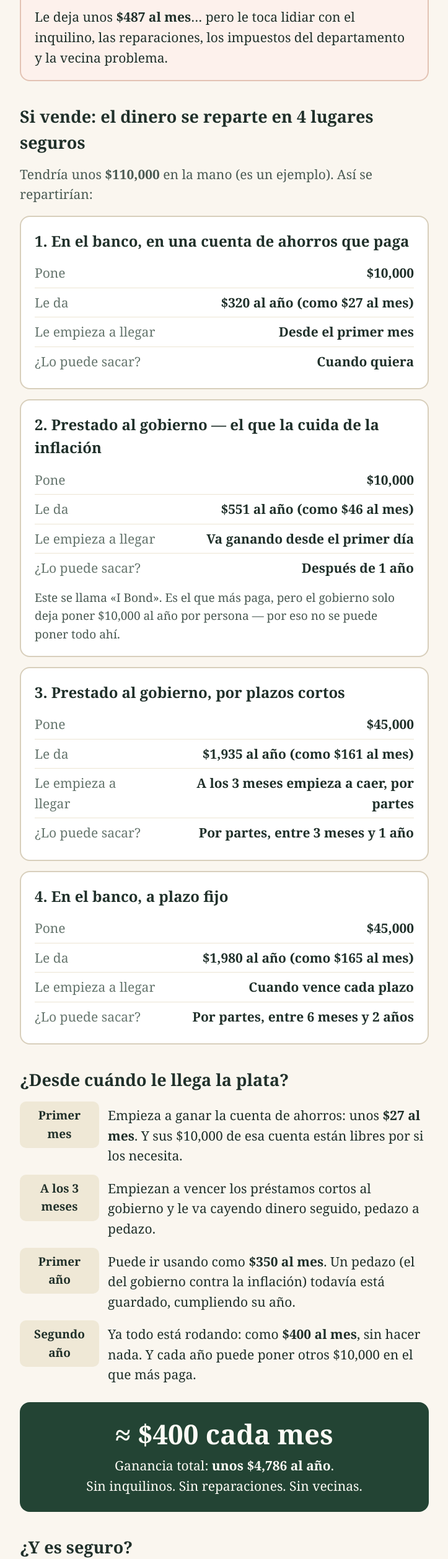
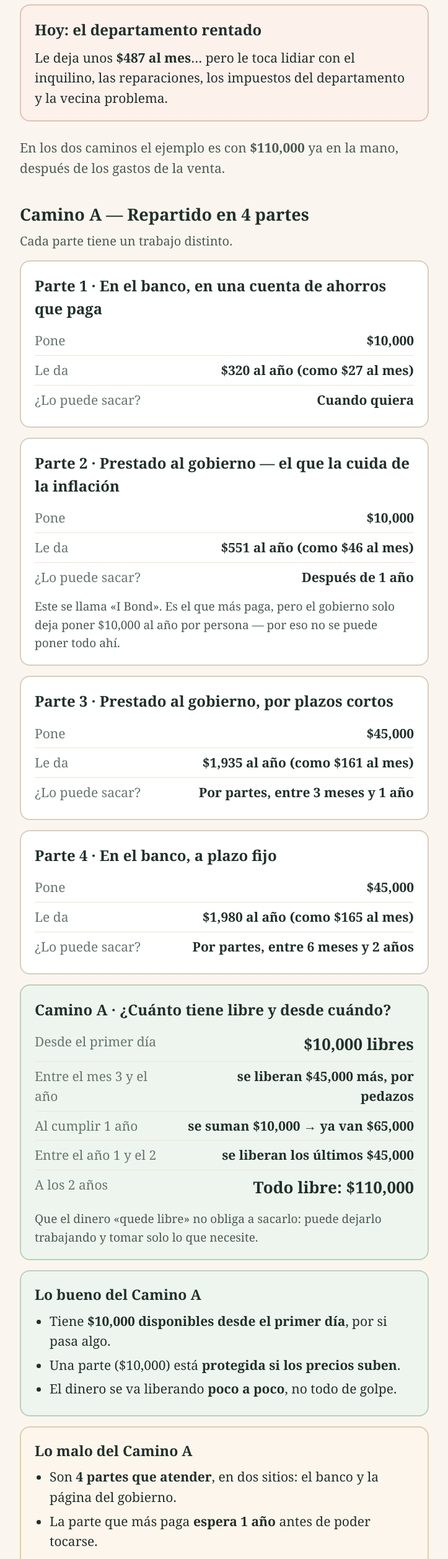
Before and after one commit to DiegoTeCuenta/web, a plain HTML site: page plan-mama/index.html in a window 1280 px wide. Shown: the part 275-2790 px from the top of the page at 62% size, without its empty margins (278-1001 px from the left). Drawn offline with Linux system fonts and the light colour scheme.

Commit message:
plan-mama: dos caminos (4 partes y 2 partes) con pros, contras y disponibilidad con montos

```diff
--- a/plan-mama/index.html
+++ b/plan-mama/index.html
@@ -17,7 +17,8 @@
   .wrap { max-width: 700px; margin: 0 auto; padding: 28px 20px 60px; }
   h1 { font-size: 38px; line-height: 1.2; margin: 10px 0 8px; }
   .intro { font-size: 21px; color: #4a5a53; margin: 0 0 28px; }
-  h2 { font-size: 27px; margin: 36px 0 14px; }
+  h2 { font-size: 27px; margin: 38px 0 6px; }
+  .camino-sub { font-size: 20px; color: #4a5a53; margin: 0 0 16px; }
   .card {
     background: #ffffff;
     border: 2px solid #d8cfbc;
@@ -35,18 +36,19 @@
   .v { font-weight: bold; text-align: right; }
   .note { font-size: 19px; color: #4a5a53; margin: 10px 0 0; }
   .hoy { background: #fdf1ec; border-color: #e3c3b4; }
+  .libre { background: #eef5ee; border-color: #b9d2b9; }
+  .libre .monto { font-size: 26px; font-weight: bold; }
+  .pros { background: #eef5ee; border-color: #b9d2b9; }
+  .contras { background: #fdf6ec; border-color: #e0cfa3; }
+  .pros p.title, .contras p.title { font-size: 23px; font-weight: bold; margin: 0 0 8px; }
+  .pros ul, .contras ul { margin: 0; padding-left: 24px; }
+  .pros li, .contras li { margin-bottom: 6px; }
   .total {
     background: #234434; color: #fdfbf5; border-radius: 16px;
     padding: 26px 22px; text-align: center; margin: 28px 0 16px;
   }
-  .total .big { font-size: 44px; font-weight: bold; line-height: 1.15; }
+  .total .big { font-size: 40px; font-weight: bold; line-height: 1.2; }
   .total p { font-size: 21px; margin: 10px 0 0; }
-  .paso { display: flex; gap: 14px; margin-bottom: 14px; align-items: flex-start; }
-  .cuando {
-    flex: 0 0 128px; font-weight: bold; background: #efe8d6;
-    border-radius: 10px; padding: 8px 10px; text-align: center; font-size: 19px;
-  }
-  .paso p { margin: 6px 0 0; font-size: 21px; }
   .foot { font-size: 17px; color: #66766e; margin-top: 34px; }
 </style>
 </head>
@@ -54,68 +56,132 @@
 <div class="wrap">
 
   <h1>Su dinero, en simple</h1>
-  <p class="intro">Esto es lo que pasaría si vende su parte del departamento y pone ese dinero a trabajar tranquilo. Todo está en esta sola página, explicado sin palabras raras.</p>
+  <p class="intro">Esto es lo que pasaría si vende su parte del departamento y pone ese dinero a trabajar tranquilo. Hay <strong>dos caminos buenos</strong> para repartirlo. Aquí están los dos, con lo bueno, lo malo y — lo más importante — <strong>cuánto dinero tiene libre y desde cuándo</strong>. Todo en esta sola página, sin palabras raras.</p>
 
   <div class="card hoy">
     <p class="name">Hoy: el departamento rentado</p>
     <p style="margin:0">Le deja unos <strong>$487 al mes</strong>… pero le toca lidiar con el inquilino, las reparaciones, los impuestos del departamento y la vecina problema.</p>
   </div>
 
-  <h2>Si vende: el dinero se reparte en 4 lugares seguros</h2>
-  <p class="intro" style="margin-bottom:18px">Tendría unos <strong>$110,000</strong> en la mano (es un ejemplo). Así se repartirían:</p>
+  <p class="intro" style="margin-top:26px">En los dos caminos el ejemplo es con <strong>$110,000</strong> ya en la mano, después de los gastos de la venta.</p>
+
+  <!-- ============ CAMINO A ============ -->
+  <h2>Camino A — Repartido en 4 partes</h2>
+  <p class="camino-sub">Cada parte tiene un trabajo distinto.</p>
 
   <div class="card">
-    <p class="name">1. En el banco, en una cuenta de ahorros que paga</p>
+    <p class="name">Parte 1 · En el banco, en una cuenta de ahorros que paga</p>
     <div class="row"><span class="k">Pone</span><span class="v">$10,000</span></div>
     <div class="row"><span class="k">Le da</span><span class="v">$320 al año (como $27 al mes)</span></div>
-    <div class="row"><span class="k">Le empieza a llegar</span><span class="v">Desde el primer mes</span></div>
     <div class="row"><span class="k">¿Lo puede sacar?</span><span class="v">Cuando quiera</span></div>
   </div>
 
   <div class="card">
-    <p class="name">2. Prestado al gobierno — el que la cuida de la inflación</p>
+    <p class="name">Parte 2 · Prestado al gobierno — el que la cuida de la inflación</p>
     <div class="row"><span class="k">Pone</span><span class="v">$10,000</span></div>
     <div class="row"><span class="k">Le da</span><span class="v">$551 al año (como $46 al mes)</span></div>
-    <div class="row"><span class="k">Le empieza a llegar</span><span class="v">Va ganando desde el primer día</span></div>
     <div class="row"><span class="k">¿Lo puede sacar?</span><span class="v">Después de 1 año</span></div>
     <p class="note">Este se llama «I Bond». Es el que más paga, pero el gobierno solo deja poner $10,000 al año por persona — por eso no se puede poner todo ahí.</p>
   </div>
 
   <div class="card">
-    <p class="name">3. Prestado al gobierno, por plazos cortos</p>
+    <p class="name">Parte 3 · Prestado al gobierno, por plazos cortos</p>
     <div class="row"><span class="k">Pone</span><span class="v">$45,000</span></div>
     <div class="row"><span class="k">Le da</span><span class="v">$1,935 al año (como $161 al mes)</span></div>
-    <div class="row"><span class="k">Le empieza a llegar</span><span class="v">A los 3 meses empieza a caer, por partes</span></div>
     <div class="row"><span class="k">¿Lo puede sacar?</span><span class="v">Por partes, entre 3 meses y 1 año</span></div>
   </div>
 
   <div class="card">
-    <p class="name">4. En el banco, a plazo fijo</p>
+    <p class="name">Parte 4 · En el banco, a plazo fijo</p>
     <div class="row"><span class="k">Pone</span><span class="v">$45,000</span></div>
     <div class="row"><span class="k">Le da</span><span class="v">$1,980 al año (como $165 al mes)</span></div>
-    <div class="row"><span class="k">Le empieza a llegar</span><span class="v">Cuando vence cada plazo</span></div>
     <div class="row"><span class="k">¿Lo puede sacar?</span><span class="v">Por partes, entre 6 meses y 2 años</span></div>
   </div>
 
-  <h2>¿Desde cuándo le llega la plata?</h2>
-  <div class="paso"><div class="cuando">Primer mes</div><p>Empieza a ganar la cuenta de ahorros: unos <strong>$27 al mes</strong>. Y sus $10,000 de esa cuenta están libres por si los necesita.</p></div>
-  <div class="paso"><div class="cuando">A los 3 meses</div><p>Empiezan a vencer los préstamos cortos al gobierno y le va cayendo dinero seguido, pedazo a pedazo.</p></div>
-  <div class="paso"><div class="cuando">Primer año</div><p>Puede ir usando como <strong>$350 al mes</strong>. Un pedazo (el del gobierno contra la inflación) todavía está guardado, cumpliendo su año.</p></div>
-  <div class="paso"><div class="cuando">Segundo año</div><p>Ya todo está rodando: como <strong>$400 al mes</strong>, sin hacer nada. Y cada año puede poner otros $10,000 en el que más paga.</p></div>
+  <div class="card libre">
+    <p class="name">Camino A · ¿Cuánto tiene libre y desde cuándo?</p>
+    <div class="row"><span class="k">Desde el primer día</span><span class="v monto">$10,000 libres</span></div>
+    <div class="row"><span class="k">Entre el mes 3 y el año</span><span class="v">se liberan $45,000 más, por pedazos</span></div>
+    <div class="row"><span class="k">Al cumplir 1 año</span><span class="v">se suman $10,000 → ya van $65,000</span></div>
+    <div class="row"><span class="k">Entre el año 1 y el 2</span><span class="v">se liberan los últimos $45,000</span></div>
+    <div class="row"><span class="k">A los 2 años</span><span class="v monto">Todo libre: $110,000</span></div>
+    <p class="note">Que el dinero «quede libre» no obliga a sacarlo: puede dejarlo trabajando y tomar solo lo que necesite.</p>
+  </div>
 
+  <div class="card pros">
+    <p class="title">Lo bueno del Camino A</p>
+    <ul>
+      <li>Tiene <strong>$10,000 disponibles desde el primer día</strong>, por si pasa algo.</li>
+      <li>Una parte ($10,000) está <strong>protegida si los precios suben</strong>.</li>
+      <li>El dinero se va liberando <strong>poco a poco</strong>, no todo de golpe.</li>
+    </ul>
+  </div>
+  <div class="card contras">
+    <p class="title">Lo malo del Camino A</p>
+    <ul>
+      <li>Son <strong>4 partes que atender</strong>, en dos sitios: el banco y la página del gobierno.</li>
+      <li>La parte que más paga <strong>espera 1 año</strong> antes de poder tocarse.</li>
+    </ul>
+  </div>
+
+  <!-- ============ CAMINO B ============ -->
+  <h2>Camino B — Repartido en 2 partes</h2>
+  <p class="camino-sub">El más simple: mitad y mitad.</p>
+
+  <div class="card">
+    <p class="name">Parte 1 · Prestado al gobierno, por plazos cortos</p>
+    <div class="row"><span class="k">Pone</span><span class="v">$55,000</span></div>
+    <div class="row"><span class="k">Le da</span><span class="v">$2,365 al año (como $197 al mes)</span></div>
+    <div class="row"><span class="k">¿Lo puede sacar?</span><span class="v">Por partes, entre 3 meses y 1 año</span></div>
+  </div>
+
+  <div class="card">
+    <p class="name">Parte 2 · En el banco, a plazo fijo</p>
+    <div class="row"><span class="k">Pone</span><span class="v">$55,000</span></div>
+    <div class="row"><span class="k">Le da</span><span class="v">$2,420 al año (como $202 al mes)</span></div>
+    <div class="row"><span class="k">¿Lo puede sacar?</span><span class="v">Por partes, entre 6 meses y 2 años</span></div>
+  </div>
+
+  <div class="card libre">
+    <p class="name">Camino B · ¿Cuánto tiene libre y desde cuándo?</p>
+    <div class="row"><span class="k">Los primeros 3 meses</span><span class="v monto">$0 libres — todo guardado</span></div>
+    <div class="row"><span class="k">Entre el mes 3 y el año</span><span class="v">se liberan $55,000, por pedazos</span></div>
+    <div class="row"><span class="k">Entre el mes 6 y los 2 años</span><span class="v">se liberan los otros $55,000</span></div>
+    <div class="row"><span class="k">A los 2 años</span><span class="v monto">Todo libre: $110,000</span></div>
+    <p class="note">Que el dinero «quede libre» no obliga a sacarlo: puede dejarlo trabajando y tomar solo lo que necesite.</p>
+  </div>
+
+  <div class="card pros">
+    <p class="title">Lo bueno del Camino B</p>
+    <ul>
+      <li>Es <strong>el más simple</strong>: solo 2 partes, fáciles de entender y de seguir.</li>
+      <li>Gana <strong>prácticamente lo mismo</strong> que el Camino A.</li>
+    </ul>
+  </div>
+  <div class="card contras">
+    <p class="title">Lo malo del Camino B</p>
+    <ul>
+      <li><strong>Ni un dólar disponible los primeros 3 meses.</strong> Si surge una emergencia, tocaría esperar o pagar una multa al banco por sacar antes de tiempo.</li>
+      <li><strong>Nada la protege si los precios suben mucho</strong>: las dos partes pagan una cantidad fija.</li>
+    </ul>
+  </div>
+
+  <!-- ============ CIERRE ============ -->
   <div class="total">
-    <div class="big">≈ $400 cada mes</div>
-    <p>Ganancia total: <strong>unos $4,786 al año</strong>.<br>Sin inquilinos. Sin reparaciones. Sin vecinas.</p>
+    <div class="big">Los dos caminos: ≈ $400 cada mes</div>
+    <p>Camino A gana $4,786 al año · Camino B gana $4,785 al año. La ganancia es la misma.<br>
+    La diferencia es otra: el Camino A le deja dinero a la mano desde el primer día; el Camino B es más simple, pero la hace esperar.</p>
+    <p>Sin inquilinos. Sin reparaciones. Sin vecinas.</p>
   </div>
 
   <h2>¿Y es seguro?</h2>
   <div class="card">
     <p style="margin:0 0 8px">Lo prestado al gobierno lo respalda <strong>el gobierno de Estados Unidos</strong>: es el pago más seguro que existe.</p>
     <p style="margin:0 0 8px">Lo del banco está <strong>asegurado hasta $250,000</strong> por el gobierno federal.</p>
-    <p style="margin:0">Esto <strong>no es la bolsa ni nada raro</strong>: el dinero que pone no baja. Ningún pedazo queda guardado más de 2 años.</p>
+    <p style="margin:0">Esto <strong>no es la bolsa ni nada raro</strong>: en los dos caminos, el dinero que pone no baja.</p>
   </div>
 
-  <p class="foot">Ejemplo con $110,000 ya en la mano, después de los gastos de la venta. Las tasas son las de noviembre de 2026; el día que se haga, se confirman las de ese momento. Esta página es solo una explicación en simple — la decisión final es suya, hablando con su contador y su asesor del banco.</p>
+  <p class="foot">Ejemplo con $110,000 ya en la mano, después de los gastos de la venta. Las tasas son las de noviembre de 2026; el día que se haga, se confirman las de ese momento. En el primer año, lo que puede ir usando sin desarmar todo es como $350 al mes; los $400 completos se sienten desde el segundo año. Esta página es solo una explicación en simple — la decisión final es suya, hablando con su contador y su asesor del banco.</p>
 
 </div>
 </body>
```
